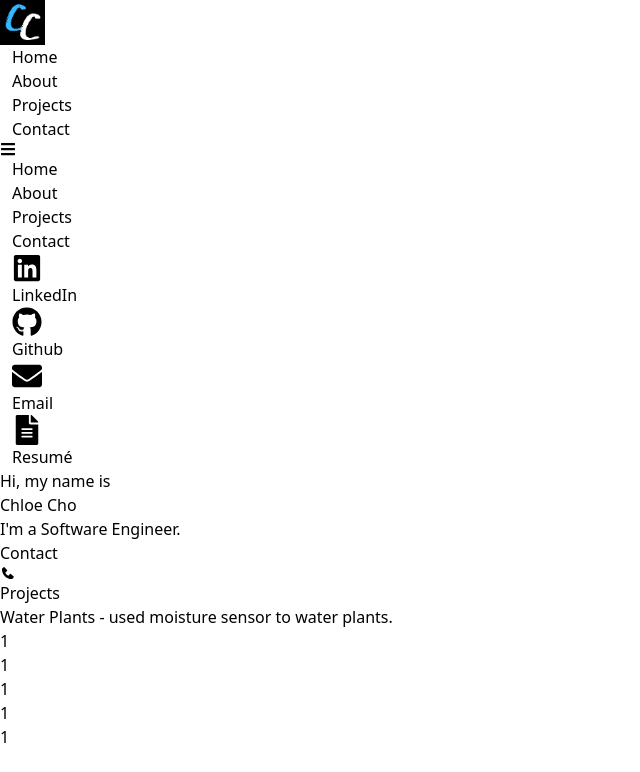
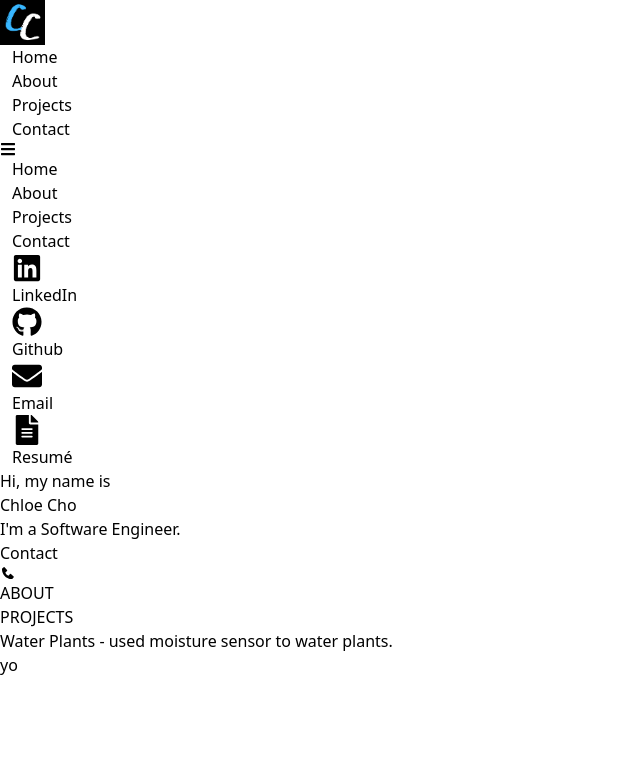
Before and after one commit to chloe-cho/chloe-cho.github.io, a React (Vite) app: page / in a window 1280 px wide. Shown: the top 772 px of the page, without its empty margins (0-640 px from the left). Built offline with nearby package versions, Linux system fonts and the light colour scheme.

Commit message:
Update website

```diff
--- a/src/components/About.tsx
+++ b/src/components/About.tsx
@@ -3,8 +3,8 @@ import React from 'react'
 const About: React.FC = () => {
     return (
           <div className='w-full h-screen bg-[#000000] text-white'>
-            <div className=''>
-
+            <div className='flex flex-col justify-center items-center w-full h-full'>
+              <div className='max-w-[1000px] w-full px-4 md:px-40' ><h1>ABOUT</h1></div>
             </div>
           </div>
     );
--- a/src/components/Home.tsx
+++ b/src/components/Home.tsx
@@ -4,7 +4,7 @@ const Home: React.FC = () => {
   return (
         <div className='w-full h-screen bg-[#000000] text-white'>
           <div className='max-w-[1000px] mx-auto px-8 md:px-40 flex flex-col justify-center h-full'>
-            <p className='text-[#38b6ff]'>Hi, my name is</p>
+            <h1 className='text-[#38b6ff]'>Hi, my name is</h1>
             <h1 className='text-5xl font-bold text-[#b8b8b8]'>Chloe Cho</h1>
             <h2 className='text-5xl font-bold text-[#8892b0]'>I'm a Software Engineer.</h2>
             <div>
--- a/src/components/Navbar.tsx
+++ b/src/components/Navbar.tsx
@@ -31,7 +31,7 @@ const Navbar: React.FC = () => {
             </div>
 
             {/* mobile menu */}
-            <ul className={!nav ? 'hidden' : 'absolute top-0 left-0 w-full h-screen flex flex-col justify-center items-center'}>
+            <ul className={!nav ? 'hidden' : 'absolute top-0 left-0 w-full h-screen bg-[#000000] flex flex-col justify-center items-center'}>
                     <li className='hover:text-[#38b6ff] py-5 text-2xl'>Home</li>
                     <li className='hover:text-[#38b6ff] py-5 text-2xl'>About</li>
                     <li className='hover:text-[#38b6ff] py-5 text-2xl'>Projects</li>
--- a/src/components/Projects.tsx
+++ b/src/components/Projects.tsx
@@ -3,25 +3,30 @@ import React from 'react'
 const Projects: React.FC = () => {
   return (
         <div className='w-full h-screen bg-[#000000] text-white justify-center'>
-          <h1>Projects</h1>
-         <div className='max-w-[1000px] mx-auto md:px-40 justify-center text-center grid grid-cols-3 gap-12 h-full content-center'>
+          <div className='flex flex-col justify-center items-center w-full h-full'>
+            <div className='max-w-[1000px] w-full px-4 md:px-40'><h1>PROJECTS</h1>
+
+
+              <div className='max-w-[1000px] mx-auto  md:px-40 justify-center text-center grid grid-cols-3 bg-grid gap-12 h-full content-center'>
                 <div>
                   Water Plants - used moisture sensor to water plants.
                 </div>
                 <div>
-              1
+
                 </div>
                 <div>
-              1
+
                 </div>
                 <div>
-              1
+
                 </div>
                 <div>
-              1
+
                 </div>
                 <div>
-              1
+                  yo
+                </div>
+              </div>
             </div>
           </div>
         </div>
--- a/src/index.css
+++ b/src/index.css
@@ -12,9 +12,3 @@
     @apply px-3 cursor-pointer;
   }
 }
-
-@layer components {
-  .social-bar {
-    @apply text-white
-  }
-}
```
Lines whose indentation alone changed are shown as unchanged.
